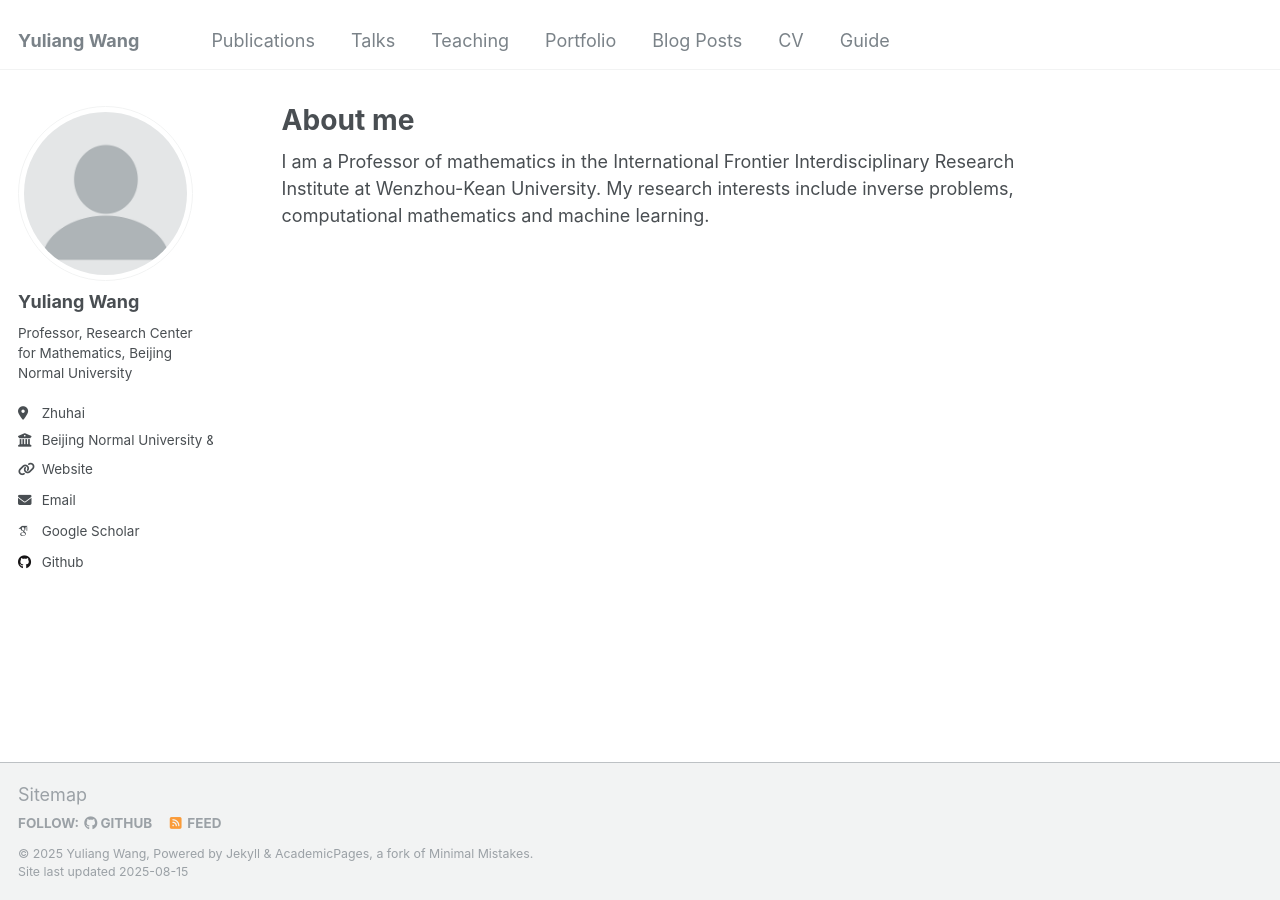
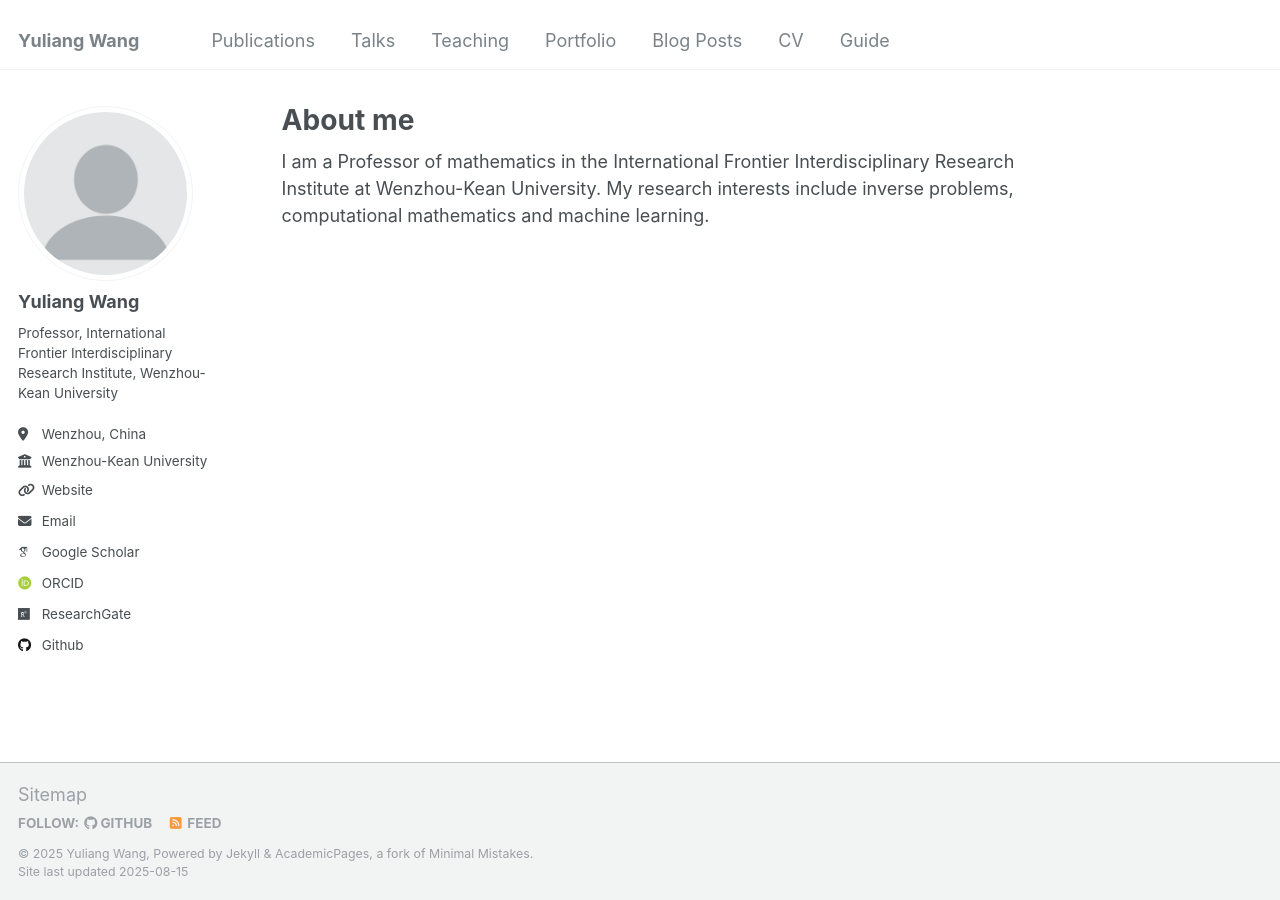
Before and after one commit to jademath/jademath.github.io, a Jekyll site: the page built from _pages/about.md, in a window 1280 px wide. Built offline with Jekyll 4.4.1, drawn with Linux system fonts in a browser that asks for light colours; some web fonts are replaced.

Commit message:
Update _config.yml

```diff
--- a/_config.yml
+++ b/_config.yml
@@ -24,20 +24,20 @@ author:
   avatar           : "profile.png"
   name             : "Yuliang Wang"
   pronouns         : # example: "she/her"
-  bio              : "Professor, Research Center for Mathematics, Beijing Normal University"
-  location         : "Zhuhai"
-  employer         : "Beijing Normal University & UIC"
-  uri              : "https://fst.uic.edu.cn/faculty/faculty.htm#/yuliangwang/en"
-  email            : "yuliangwang@bnu.edu.cn"
+  bio              : "Professor, International Frontier Interdisciplinary Research Institute, Wenzhou-Kean University"
+  location         : "Wenzhou, China"
+  employer         : "Wenzhou-Kean University"
+  uri              : ""
+  email            : "yulwang@wku.edu.cn"
 
   # Academic websites
   arxiv            : # URL - Update with the correct link to your profile
   googlescholar    : "https://scholar.google.com/citations?user=Qv2IRBkAAAAJ&hl=en"
   impactstory      : # URL
-  orcid            : # "http://orcid.org/yourorcidurl"
+  orcid            : "http://orcid.org/0000-0001-6264-650X"
   semantic         : # URL
   pubmed           : # "https://www.ncbi.nlm.nih.gov/pubmed/?term=john+snow"
-  researchgate     : # "https://www.researchgate.net/profile/Yuliang-Wang-19"
+  researchgate     : "https://www.researchgate.net/profile/Yuliang-Wang-19"
   scopus           : # URL
 
   # Repositories and software development
```
